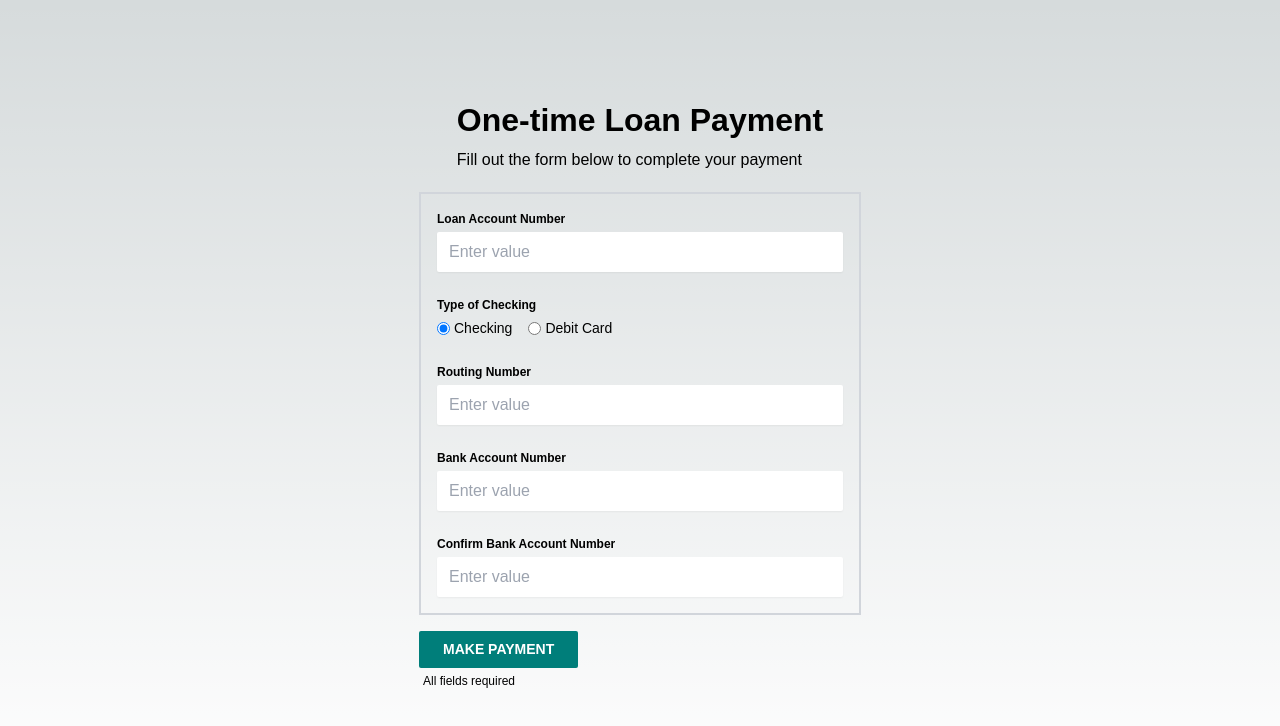
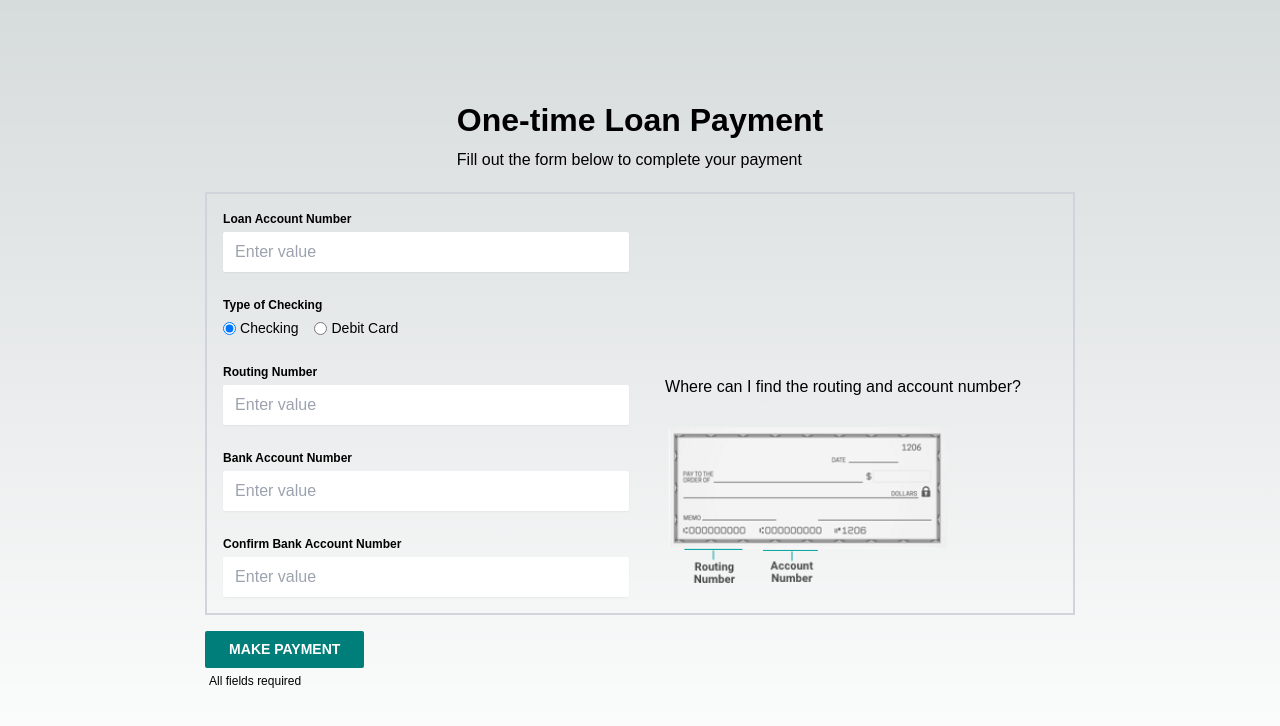
Before and after one commit to anhcaoh/payment, a Next.js app: page / in a window 1280 px wide. Shown: the top 726 px of the page. Built offline with nearby package versions, Linux system fonts and the light colour scheme.

Commit message:
feat: :lipstick: added images and helper text

```diff
--- a/src/app/components/Paragraph/index.tsx
+++ b/src/app/components/Paragraph/index.tsx
@@ -1,6 +1,12 @@
-import { PropsWithChildren } from "react";
-
-const Paragraph = ({ children }: PropsWithChildren) => {
-  return <p className="leading-8">{children}</p>;
+const Paragraph = ({
+  className,
+  children,
+}: {
+  className: string;
+  children: string | JSX.Element;
+}) => {
+  return (
+    <p className={["leading-8", className].join(" ").trim()}>{children}</p>
+  );
 };
 export default Paragraph;
--- a/src/app/features/OneTimePayment/constants/index.ts
+++ b/src/app/features/OneTimePayment/constants/index.ts
@@ -2,6 +2,10 @@
 export const ONE_TIME_PAYMENT_HEADING = "One-time Loan Payment";
 export const ONE_TIME_PAYMENT_DESCRIPTION =
   "Fill out the form below to complete your payment";
+export const ONE_TIME_PAYMENT_WHERE_ROUTING_ACCOUNT_NUMBER =
+  "Where can I find the routing and account number?";
+export const ONE_TIME_PAYMENT_WHERE_CVV_NUMBER =
+  "Where can I find the CVV number?";
 export const ONE_TIME_PAYMENT_FORM = "one-time-payment-form";
 export const ONE_TIME_PAYMENT_MAKE_PAYMENT = "Make Payment";
 export const ONE_TIME_PAYMENT_FIELDS_REQUIRED = "All fields required";
--- a/src/app/features/OneTimePayment/index.tsx
+++ b/src/app/features/OneTimePayment/index.tsx
@@ -5,6 +5,7 @@ import Heading from "@/app/components/Heading";
 import Input, { IInput } from "@/app/components/Input";
 import Paragraph from "@/app/components/Paragraph";
 import Radio from "@/app/components/Radio";
+import Image from "next/image";
 import { useMemo } from "react";
 import { SubmitHandler, useForm } from "react-hook-form";
 import {
@@ -13,6 +14,8 @@ import {
   ONE_TIME_PAYMENT_FORM,
   ONE_TIME_PAYMENT_HEADING,
   ONE_TIME_PAYMENT_MAKE_PAYMENT,
+  ONE_TIME_PAYMENT_WHERE_CVV_NUMBER,
+  ONE_TIME_PAYMENT_WHERE_ROUTING_ACCOUNT_NUMBER,
 } from "./constants";
 
 const OneTimePayment = () => {
@@ -231,12 +234,31 @@ const OneTimePayment = () => {
       </div>
       <Form onSubmit={handleSubmit(onSubmit)} name={ONE_TIME_PAYMENT_FORM}>
         <>
-          <div className="border-2 border-gray-300 p-4">
+          <div className="border-2 border-gray-300 p-4 flex">
             <div className="flex flex-col gap-6 min-w-[406px]">
               {Object.entries(groupedByFields)?.map((keyFields) => {
                 const [key, fields] = keyFields as [string, {}[]];
                 return <FieldsRenderer key={key} fields={fields} />;
               })}
+            </div>
+            <div className="flex items-end">
+              <div className="p-3">
+                <Paragraph className="font-medium p-6">
+                  {watch("typeOfChecking") === "checking"
+                    ? ONE_TIME_PAYMENT_WHERE_ROUTING_ACCOUNT_NUMBER
+                    : ONE_TIME_PAYMENT_WHERE_CVV_NUMBER}
+                </Paragraph>
+                <Image
+                  alt="helper"
+                  src={
+                    watch("typeOfChecking") === "checking"
+                      ? "/images/check.png"
+                      : "/images/cvv.png"
+                  }
+                  width={306}
+                  height={163}
+                />
+              </div>
             </div>
           </div>
           <div className="py-4">
```
Also changed, not shown: public/images/check.png (added), public/images/cvv.png (added).
